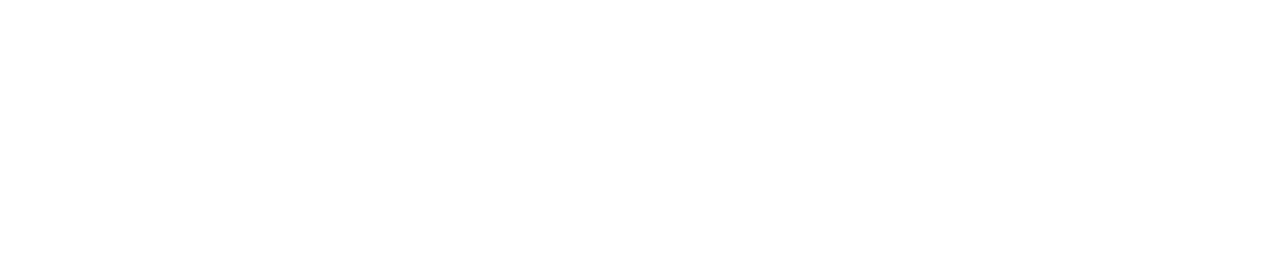
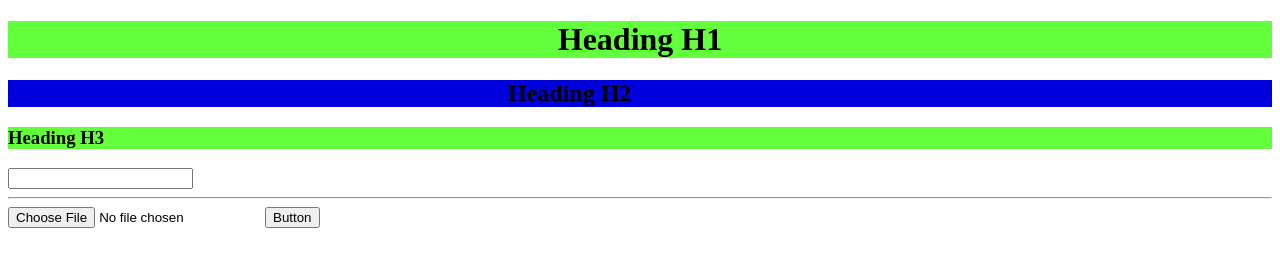
Before and after one commit to PabasaraDilshan/teach, a plain HTML site: page index.html in a window 1280 px wide. Drawn offline with Linux system fonts and the light colour scheme.

Commit message:
added some files

```diff
--- /dev/null
+++ b/assets/css/test.css
@@ -0,0 +1,11 @@
+h1,h3{
+    background-color: rgb(99, 255, 60);
+}
+h2{
+    background-color: rgb(0, 0, 221);
+    text-indent: 500px;
+}
+#heading1{
+    text-shadow: 10px;
+    text-align: center;
+}
--- /dev/null
+++ b/assets/js/test.js
@@ -0,0 +1,5 @@
+function myFun(){
+    console.log("Function Called")
+    var ele = document.getElementById("heading1");
+    ele.innerHTML = "Button Pressed";
+}
--- a/index.html
+++ b/index.html
@@ -5,8 +5,18 @@
     <meta http-equiv="X-UA-Compatible" content="IE=edge">
     <meta name="viewport" content="width=device-width, initial-scale=1.0">
     <title>Document</title>
+    <link rel="stylesheet" type="text/css" href="assets/css/test.css">
 </head>
 <body>
+    <h1 id = "heading1" >Heading H1</h1>
+    <h2 >Heading H2</h2>
+    <h3>Heading H3</h3>
+    <input type = 'text'></input>
+    <br>
+    <hr>
+    <input type = 'file'></input>
+    <button onclick="myFun()">Button</button>
 
+    <script src = "assets/js/test.js"></script>
 </body>
 </html>
```
